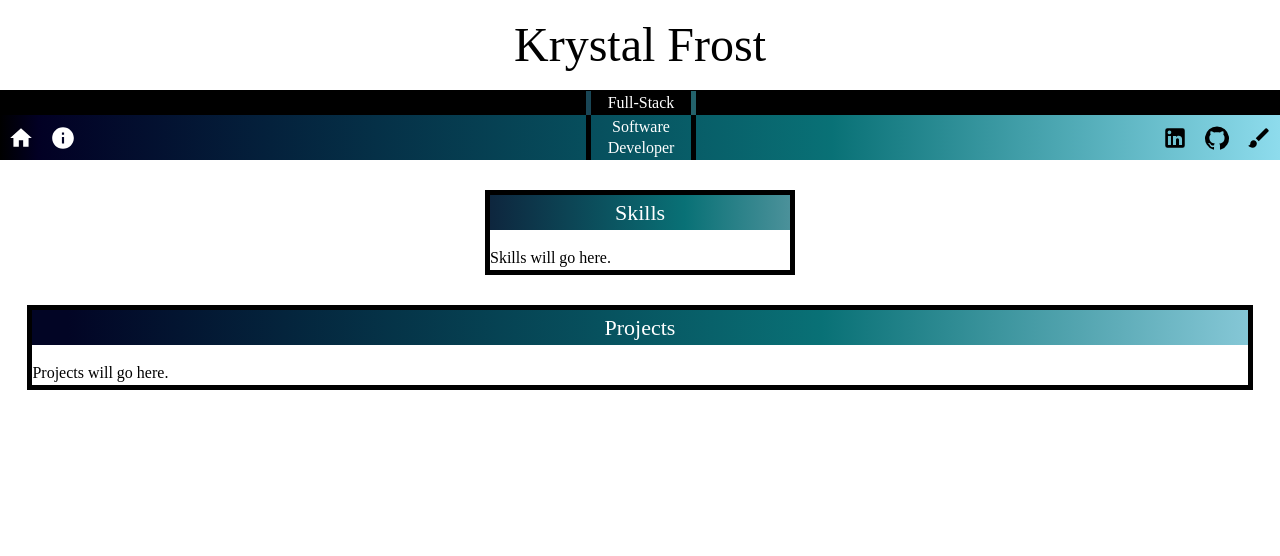
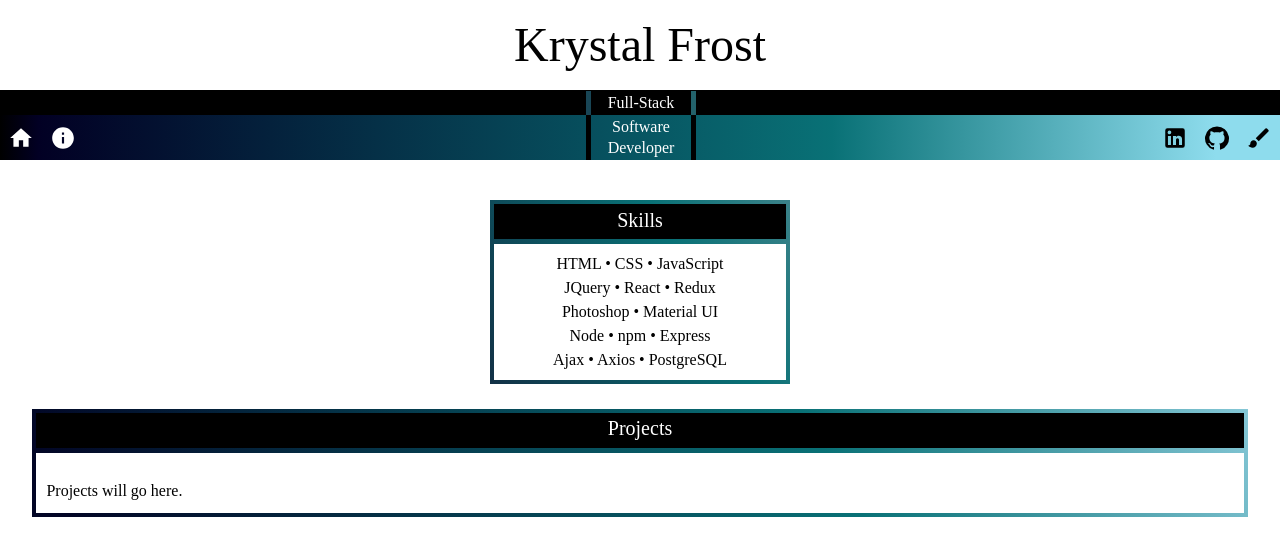
Before and after one commit to librarykrystal/portfolio, a React (Create React App) app: page /#/home in a window 1280 px wide. Shown: the top 556 px of the page. Built offline with nearby package versions, Linux system fonts and the light colour scheme; a web font is replaced by a local one.

Commit message:
Sections have gradient borders. Filled in skills.

```diff
--- a/src/components/App/App.css
+++ b/src/components/App/App.css
@@ -56,7 +56,7 @@ Nav Bar
 }
 
 .navBarLower {
-  background: linear-gradient(90deg, rgba(0,0,0,1) 0%, rgba(2,0,36,1) 3%, rgba(9,113,118,1) 65%, rgba(142,220,237,1) 100%);
+  background: linear-gradient(90deg, rgba(0,0,0,1) 0%, rgba(2,0,36,1) 3%, rgba(9,113,118,1) 65%, rgba(142,220,237,1) 95%);
   height: 45px;
   margin-top: 0px;
   color: white;
@@ -93,18 +93,24 @@ Content Container
 Home
 ----------------------------------------------------------------- */
 
-.skillsContainer {
+.skillsBorderContainer {
   min-width: 300px;
   max-width: 500px;
-  border: 5px solid black;
-  margin-top: 10px;
-  margin-bottom: 30px;
+  background: linear-gradient(60deg, rgba(18,49,70,1) 0%, rgba(9,113,118,1) 65%, rgba(59,130,137,1) 100%);
+  margin-top: 20px;
+}
+
+.skillsContainer {
+  margin: 4px;
+  display: grid;
+  grid-template-rows: 2;
 }
 
 .skillsHeaderBox {
+  grid-row-start: 1;
   height: 35px;
   color: white;
-  background: linear-gradient(90deg, rgba(14,38,62,1) 0%, rgba(9,113,118,1) 65%, rgba(75,145,154,1) 100%);
+  background-color: black;
   text-align: center;
 }
 
@@ -112,20 +118,40 @@ Home
   margin-top: 10px;
 }
 
+.skillsBody {
+  grid-row-start: 2;
+  margin-top: 5px;
+  background-color: white;
+  text-align: center;
+}
+
+/* --------- */
+
+.projectsBorderContainer {
+  width: 98%;
+  background: linear-gradient(60deg, rgba(2,5,37,1) 3%, rgba(9,113,118,1) 65%, rgba(133,199,214,1) 100%);
+  margin-top: 25px;
+}
+
 .projectsContainer {
-  width: 98%;
-  border: 5px solid black;
+  margin: 4px;
+  display: grid;
+  grid-template-rows: 2;
 }
 
 .projectsHeaderBox {
+  grid-row-start: 1;
   height: 35px;
   color: white;
-  background: linear-gradient(90deg, rgba(2,5,37,1) 3%, rgba(9,113,118,1) 65%, rgba(133,199,214,1) 100%);
+  background-color: black;
   text-align: center;
 }
 
-.projectsHeaderText {
-  margin-top: 10px;
+.projectsBody {
+  grid-row-start: 2;
+  margin-top: 5px;
+  background-color: white;
+  padding: 10px;
 }
 
 /* -----------------------------------------------------------------
--- a/src/components/Home/Home.jsx
+++ b/src/components/Home/Home.jsx
@@ -38,22 +38,28 @@ function Home() {
     <ThemeProvider theme={theme}>
       <div className="container">
 
+        <div className="skillsBorderContainer">
           <div className="skillsContainer">
             <div className="skillsHeaderBox">
-            <Typography className="skillsHeaderText" variant="h6" mt={0} mb={0} sx={{ fontSize: 22 }} gutterBottom>
+              <Typography className="skillsHeaderText" variant="h6" mt={0} mb={0} sx={{ fontSize: 20 }} gutterBottom>
                 Skills
               </Typography>
             </div>
             <div className="skillsBody">
-            <Typography variant="body1" mt={2} mb={0} gutterBottom>
-              Skills will go here.
-            </Typography>
+              <Typography variant="body1" mt={1} mb={0} gutterBottom>HTML • CSS • JavaScript</Typography>
+              <Typography variant="body1" mt={0} mb={0} gutterBottom>JQuery • React • Redux</Typography>
+              <Typography variant="body1" mt={0} mb={0} gutterBottom>Photoshop • Material UI</Typography>
+              <Typography variant="body1" mt={0} mb={0} gutterBottom>Node • npm • Express</Typography>
+              <Typography variant="body1" mt={0} mb={1} gutterBottom>Ajax • Axios • PostgreSQL</Typography>
+
+            </div>
           </div>
         </div>
 
+        <div className="projectsBorderContainer">
           <div className="projectsContainer">
             <div className="projectsHeaderBox">
-          <Typography className="projectsHeaderText" variant="h6" mt={0} mb={0} sx={{ fontSize: 22 }} gutterBottom>
+              <Typography className="projectsHeaderText" variant="body1" mt={0} mb={0} sx={{ fontSize: 20 }} gutterBottom>
                 Projects
               </Typography>
             </div>
@@ -63,6 +69,7 @@ function Home() {
               </Typography>
             </div>
           </div>
+        </div>
 
       </div>
     </ThemeProvider>
```
Lines whose indentation alone changed are shown as unchanged.
